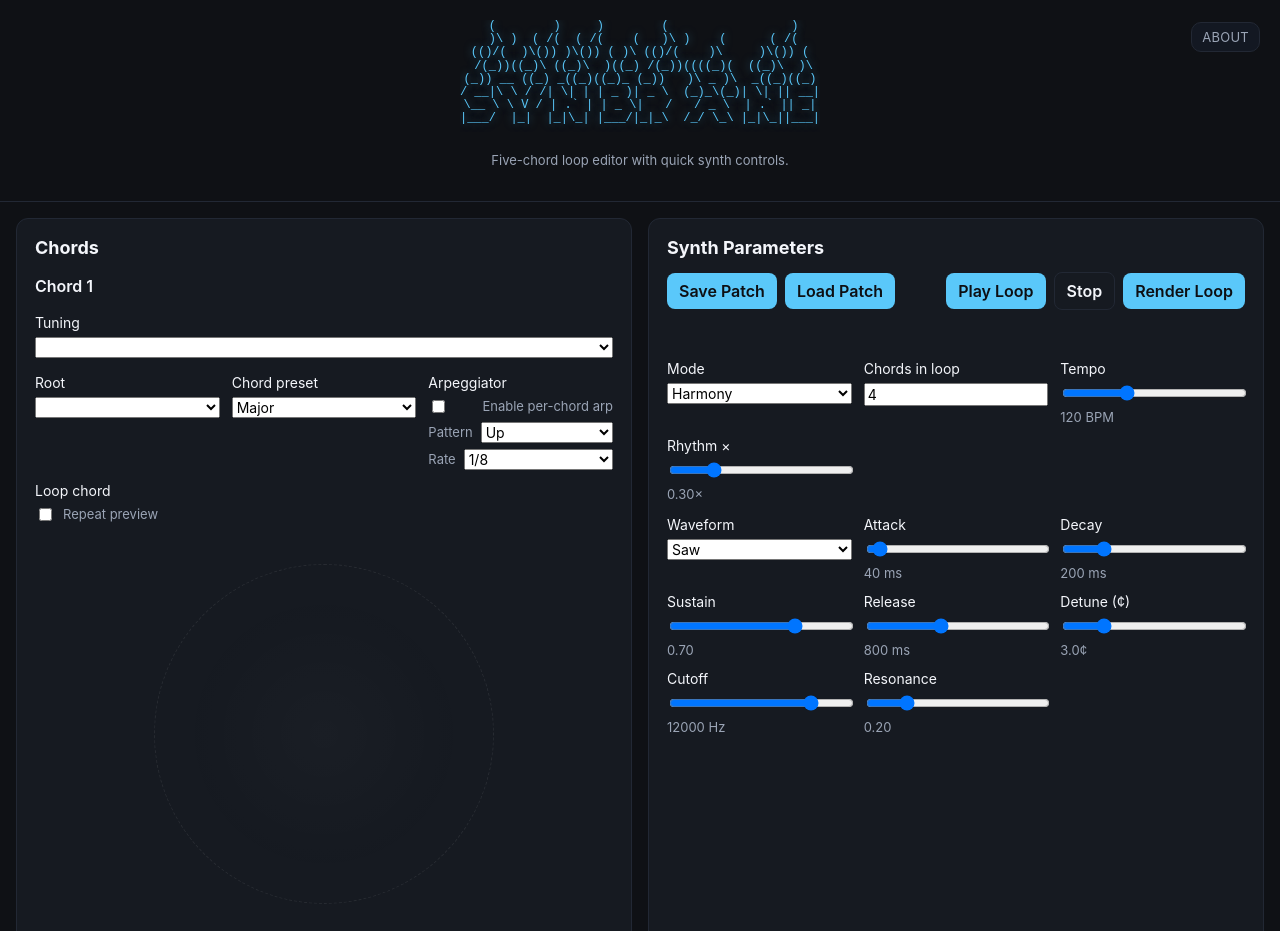
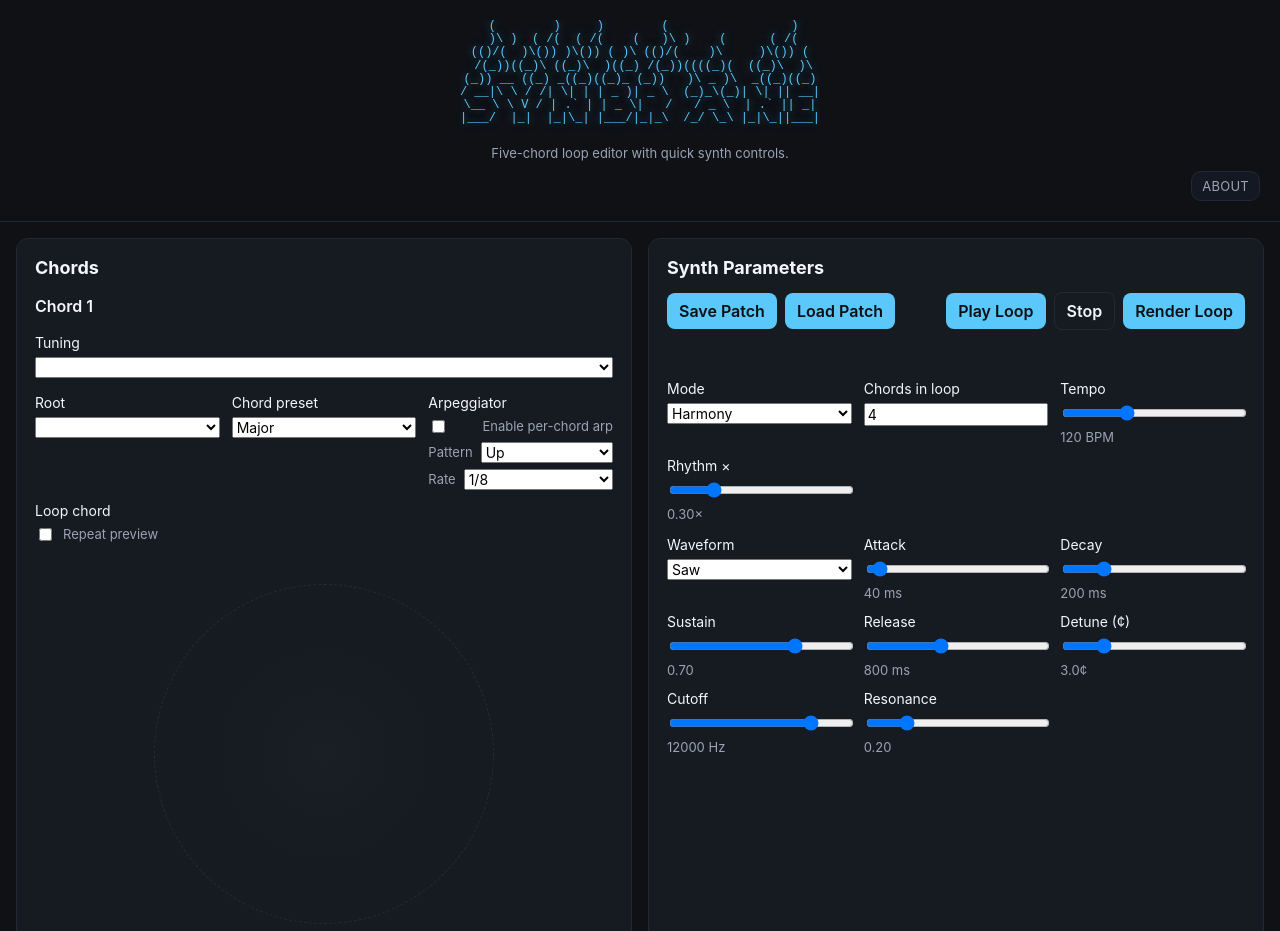
Before and after one commit to Genera77/SynBrane, a website: page public/index.html in a window 1280 px wide. Shown: the top 931 px of the page. Drawn offline with Linux system fonts and the light colour scheme; no server answers.

Commit message:
Reposition About link under header subtitle

```diff
--- a/public/index.html
+++ b/public/index.html
@@ -28,9 +28,11 @@
 |___/  |_|  |_|\_| |___/|_|_\  /_/ \_\ |_|\_||___|
           </pre>
         </div>
+      </div>
+      <p class="meta header-subtitle">Five-chord loop editor with quick synth controls.</p>
+      <div class="header-actions">
         <a class="about-trigger" href="/about.html">About</a>
       </div>
-      <p class="meta">Five-chord loop editor with quick synth controls.</p>
     </header>
     <main>
       <section class="panel" id="chordsPanel">
--- a/public/styles.css
+++ b/public/styles.css
@@ -26,6 +26,16 @@ header {
   position: relative;
 }
 
+.header-subtitle {
+  margin: 6px 0 0 0;
+}
+
+.header-actions {
+  display: flex;
+  justify-content: flex-end;
+  margin-top: 10px;
+}
+
 .header-inner {
   position: relative;
   display: flex;
@@ -39,9 +49,6 @@ h1 {
 }
 
 .about-trigger {
-  position: absolute;
-  top: 2px;
-  right: 0;
   padding: 6px 10px;
   background: #131822;
   color: var(--subtle);
```
Also changed, not shown: PROJECT_CONTEXT.md (+2 -0 lines), public/about.html (+3 -1 lines).
